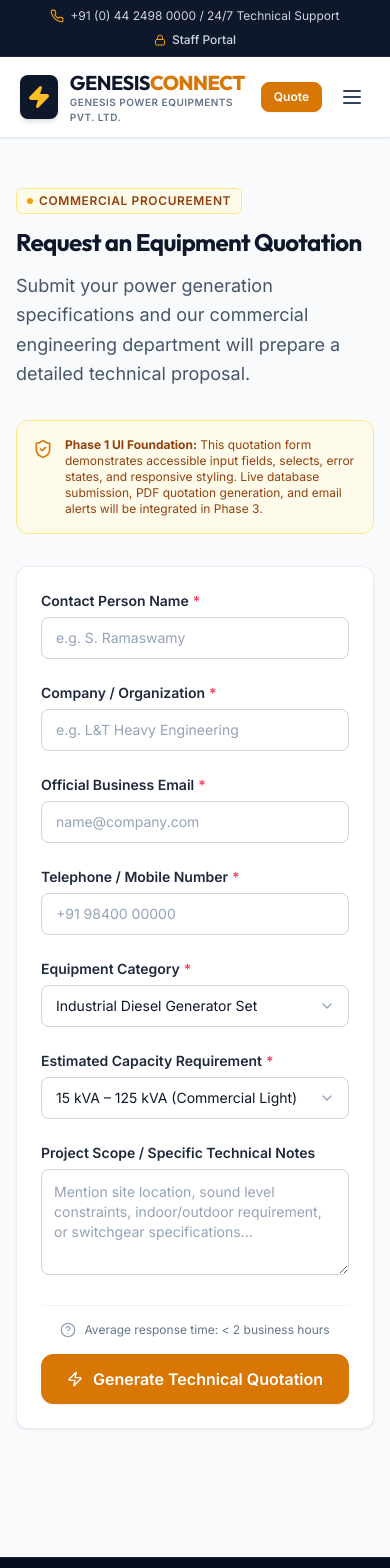
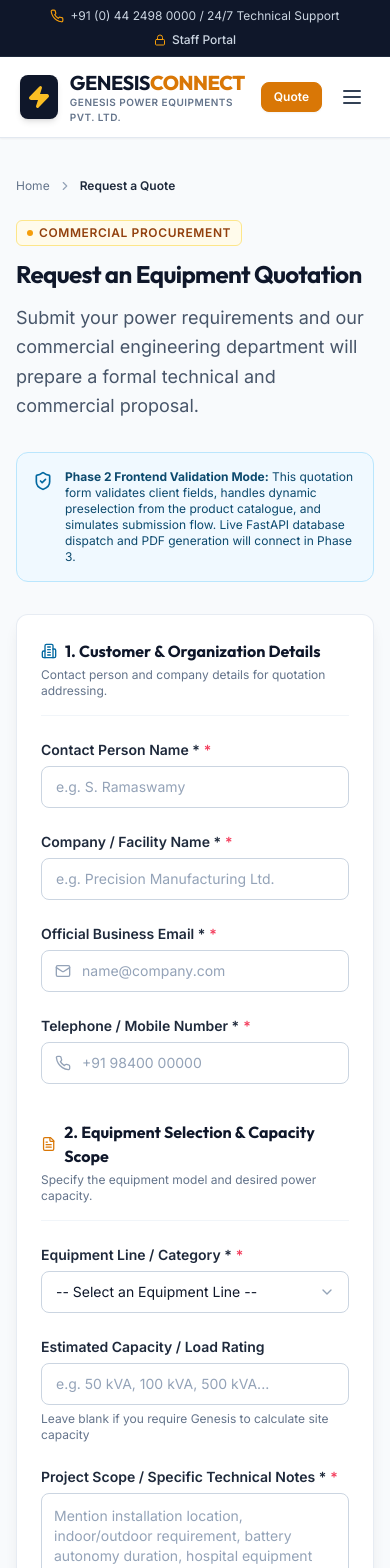
Before and after one commit to PraveenaMurugesan-tech/GenesisConnect, a React (Vite) app in the folder frontend/: page /request-quote in a window 390 px wide. Shown: the top 1568 px of the page. Built offline with nearby package versions, Linux system fonts and the light colour scheme; the HTML template or start-up script is replaced by a standard one.

Commit message:
feat: implement quote request interface

```diff
--- a/frontend/src/pages/RequestQuotePage.tsx
+++ b/frontend/src/pages/RequestQuotePage.tsx
@@ -1,5 +1,16 @@
-import React, { useState } from "react";
-import { Zap, CheckCircle2, ShieldCheck, HelpCircle } from "lucide-react";
+import React, { useState, useEffect } from "react";
+import { Link, useSearchParams } from "react-router-dom";
+import {
+  CheckCircle2,
+  HelpCircle,
+  ChevronRight,
+  ShieldCheck,
+  Send,
+  Building2,
+  Mail,
+  Phone,
+  FileText,
+} from "lucide-react";
 import { Container } from "../components/common/Container";
 import { SectionHeader } from "../components/common/SectionHeader";
 import { Input } from "../components/ui/Input";
@@ -7,127 +18,345 @@ import { Select } from "../components/ui/Select";
 import { Textarea } from "../components/ui/Textarea";
 import { Button } from "../components/ui/Button";
 import { Card, CardContent } from "../components/ui/Card";
+import { getAllProducts } from "../data/products";
+
+interface FormState {
+  customerName: string;
+  companyName: string;
+  email: string;
+  phone: string;
+  productSlug: string;
+  capacity: string;
+  message: string;
+}
+
+interface FormErrors {
+  customerName?: string;
+  companyName?: string;
+  email?: string;
+  phone?: string;
+  productSlug?: string;
+  message?: string;
+}
 
 export const RequestQuotePage: React.FC = () => {
+  const [searchParams] = useSearchParams();
+  const preselectedProduct = searchParams.get("product") || "";
+
+  const allProducts = getAllProducts();
+
+  const productOptions = [
+    { value: "", label: "-- Select an Equipment Line --" },
+    ...allProducts.map((p) => ({
+      value: p.slug,
+      label: `${p.name} (${p.category})`,
+    })),
+    { value: "general_power_consultation", label: "General Power Engineering Consultation" },
+    { value: "other_custom", label: "Other / Custom Specification" },
+  ];
+
+  const [formData, setFormData] = useState<FormState>({
+    customerName: "",
+    companyName: "",
+    email: "",
+    phone: "",
+    productSlug: "",
+    capacity: "",
+    message: "",
+  });
+
+  const [errors, setErrors] = useState<FormErrors>({});
+  const [isSubmitting, setIsSubmitting] = useState(false);
   const [submitted, setSubmitted] = useState(false);
-  const [isSubmitting, setIsSubmitting] = useState(false);
+  const [quoteReference, setQuoteReference] = useState("");
+
+  // Auto-select product if passed in URL query param
+  useEffect(() => {
+    if (preselectedProduct) {
+      const match = allProducts.find((p) => p.slug === preselectedProduct);
+      if (match) {
+        setFormData((prev) => ({ ...prev, productSlug: match.slug }));
+      }
+    }
+  }, [preselectedProduct, allProducts]);
+
+  const handleChange = (
+    e: React.ChangeEvent<HTMLInputElement | HTMLSelectElement | HTMLTextAreaElement>
+  ) => {
+    const { name, value } = e.target;
+    setFormData((prev) => ({ ...prev, [name]: value }));
+
+    // Clear error for field if user types
+    if (errors[name as keyof FormErrors]) {
+      setErrors((prev) => ({ ...prev, [name]: undefined }));
+    }
+  };
+
+  const validate = (): boolean => {
+    const newErrors: FormErrors = {};
+
+    if (!formData.customerName.trim()) {
+      newErrors.customerName = "Contact person name is required.";
+    }
+
+    if (!formData.companyName.trim()) {
+      newErrors.companyName = "Company or facility name is required.";
+    }
+
+    if (!formData.email.trim()) {
+      newErrors.email = "Business email address is required.";
+    } else if (!/^[^\s@]+@[^\s@]+\.[^\s@]+$/.test(formData.email.trim())) {
+      newErrors.email = "Please enter a valid email address.";
+    }
+
+    if (!formData.phone.trim()) {
+      newErrors.phone = "Telephone or mobile number is required.";
+    } else if (formData.phone.trim().length < 8) {
+      newErrors.phone = "Please enter a valid phone number (minimum 8 digits).";
+    }
+
+    if (!formData.productSlug) {
+      newErrors.productSlug = "Please select an equipment model or service category.";
+    }
+
+    if (!formData.message.trim()) {
+      newErrors.message = "Please describe your site requirement or technical scope.";
+    }
+
+    setErrors(newErrors);
+    return Object.keys(newErrors).length === 0;
+  };
 
   const handleSubmit = (e: React.FormEvent) => {
     e.preventDefault();
+
+    if (!validate()) return;
+
     setIsSubmitting(true);
+
+    // Simulate transient frontend submission latency (no live backend in Phase 2)
     setTimeout(() => {
+      const randomRef = `GEN-QT-${Math.floor(10000 + Math.random() * 90000)}`;
+      setQuoteReference(randomRef);
       setIsSubmitting(false);
       setSubmitted(true);
     }, 600);
   };
 
+  const handleReset = () => {
+    setFormData({
+      customerName: "",
+      companyName: "",
+      email: "",
+      phone: "",
+      productSlug: "",
+      capacity: "",
+      message: "",
+    });
+    setErrors({});
+    setSubmitted(false);
+    setQuoteReference("");
+  };
+
   return (
-    <div className="py-12 sm:py-16 space-y-12">
+    <div className="py-10 sm:py-14 space-y-12">
       <Container size="md">
+        {/* Breadcrumb Navigation */}
+        <nav aria-label="Breadcrumb" className="flex items-center gap-2 text-xs text-slate-500 mb-6">
+          <Link to="/" className="hover:text-slate-900 transition-colors">Home</Link>
+          <ChevronRight className="w-3.5 h-3.5 text-slate-400" />
+          <span className="text-slate-800 font-semibold">Request a Quote</span>
+        </nav>
+
+        {/* Section Header */}
         <SectionHeader
           badge="Commercial Procurement"
           title="Request an Equipment Quotation"
-          subtitle="Submit your power generation specifications and our commercial engineering department will prepare a detailed technical proposal."
+          subtitle="Submit your power requirements and our commercial engineering department will prepare a formal technical and commercial proposal."
           className="mb-8"
         />
 
-        {/* Phase 1 Notice */}
-        <div className="mb-8 p-4 rounded-xl bg-amber-50 border border-amber-200 flex items-start gap-3 text-xs text-amber-800">
-          <ShieldCheck className="w-5 h-5 text-amber-600 flex-shrink-0 mt-0.5" />
+        {/* Phase 2 Architecture Notice */}
+        <div className="p-4 rounded-xl bg-sky-50 border border-sky-200 flex items-start gap-3 text-xs text-sky-900 mb-8">
+          <ShieldCheck className="w-5 h-5 text-sky-700 flex-shrink-0 mt-0.5" />
           <div>
-            <span className="font-bold">Phase 1 UI Foundation:</span>
-            {" "}This quotation form demonstrates accessible input fields, selects, error states, and responsive styling. Live database submission, PDF quotation generation, and email alerts will be integrated in Phase 3.
+            <span className="font-bold">Phase 2 Frontend Validation Mode:</span>
+            {" "}This quotation form validates client fields, handles dynamic preselection from the product catalogue, and simulates submission flow. Live FastAPI database dispatch and PDF generation will connect in Phase 3.
           </div>
         </div>
 
         {submitted ? (
-          <div className="bg-white rounded-2xl border border-slate-200 p-8 sm:p-12 text-center shadow-industrial space-y-4">
-            <div className="w-14 h-14 rounded-full bg-emerald-50 border border-emerald-100 flex items-center justify-center text-emerald-600 mx-auto">
+          /* Submission Confirmation View */
+          <div className="bg-white rounded-2xl border border-slate-200 p-8 sm:p-12 text-center shadow-industrial space-y-6">
+            <div className="w-16 h-16 rounded-2xl bg-emerald-50 border border-emerald-200 flex items-center justify-center text-emerald-600 mx-auto">
               <CheckCircle2 className="w-8 h-8" />
             </div>
-            <h3 className="font-heading text-2xl font-bold text-slate-900">
-              Quotation Request Received (Demo)
-            </h3>
-            <p className="text-sm text-slate-600 max-w-md mx-auto leading-relaxed">
-              Thank you for testing the GenesisConnect Phase 1 quotation form layout. Your simulated requirement has been captured.
+
+            <div className="space-y-2">
+              <h2 className="font-heading text-2xl sm:text-3xl font-bold text-slate-900 tracking-tight">
+                Quotation Request Recorded
+              </h2>
+              <p className="text-sm text-slate-600 max-w-md mx-auto leading-relaxed">
+                Thank you for submitting your enquiry to <strong>Genesis Power Equipments Pvt. Ltd.</strong>
+              </p>
+            </div>
+
+            {/* Simulated Quotation Dossier Reference */}
+            <div className="p-5 rounded-xl bg-slate-50 border border-slate-200 max-w-md mx-auto text-left space-y-2.5 text-xs text-slate-700">
+              <div className="flex justify-between border-b border-slate-200 pb-2">
+                <span className="text-slate-500">Enquiry Reference:</span>
+                <span className="font-mono font-bold text-slate-900">{quoteReference}</span>
+              </div>
+              <div className="flex justify-between border-b border-slate-200 pb-2">
+                <span className="text-slate-500">Contact Representative:</span>
+                <span className="font-semibold text-slate-800">{formData.customerName}</span>
+              </div>
+              <div className="flex justify-between border-b border-slate-200 pb-2">
+                <span className="text-slate-500">Company / Plant:</span>
+                <span className="font-semibold text-slate-800">{formData.companyName}</span>
+              </div>
+              <div className="flex justify-between border-b border-slate-200 pb-2">
+                <span className="text-slate-500">Selected Equipment:</span>
+                <span className="font-semibold text-sky-700">
+                  {allProducts.find((p) => p.slug === formData.productSlug)?.name || formData.productSlug}
+                </span>
+              </div>
+              <div className="flex justify-between">
+                <span className="text-slate-500">Official Email:</span>
+                <span className="font-mono text-slate-800">{formData.email}</span>
+              </div>
+            </div>
+
+            <p className="text-xs text-slate-500 max-w-sm mx-auto">
+              In production, our commercial engineering team prepares formal equipment specifications and commercial proposals within 2 business hours.
             </p>
-            <div className="pt-4">
-              <Button
-                variant="outline"
-                size="md"
-                onClick={() => setSubmitted(false)}
-              >
-                Submit Another Request
+
+            <div className="pt-2 flex flex-wrap items-center justify-center gap-4">
+              <Button variant="outline" size="md" onClick={handleReset}>
+                Submit Another Quotation Request
               </Button>
+              <Link to="/products">
+                <Button variant="accent" size="md">
+                  Return to Products Catalog
+                </Button>
+              </Link>
             </div>
           </div>
         ) : (
-          <Card>
+          /* Main Quotation Form */
+          <Card className="shadow-industrial-lg">
             <CardContent className="p-6 sm:p-10">
-              <form onSubmit={handleSubmit} className="space-y-6">
+              <form onSubmit={handleSubmit} className="space-y-6" noValidate>
+                {/* Section 1: Customer Details */}
+                <div className="space-y-1 border-b border-slate-100 pb-4">
+                  <h3 className="font-heading text-base font-bold text-slate-900 flex items-center gap-2">
+                    <Building2 className="w-4 h-4 text-sky-700" />
+                    1. Customer &amp; Organization Details
+                  </h3>
+                  <p className="text-xs text-slate-500">
+                    Contact person and company details for quotation addressing.
+                  </p>
+                </div>
+
                 <div className="grid grid-cols-1 sm:grid-cols-2 gap-6">
                   <Input
-                    label="Contact Person Name"
+                    label="Contact Person Name *"
+                    name="customerName"
+                    value={formData.customerName}
+                    onChange={handleChange}
                     placeholder="e.g. S. Ramaswamy"
+                    error={errors.customerName}
                     required
                   />
+
                   <Input
-                    label="Company / Organization"
-                    placeholder="e.g. L&T Heavy Engineering"
+                    label="Company / Facility Name *"
+                    name="companyName"
+                    value={formData.companyName}
+                    onChange={handleChange}
+                    placeholder="e.g. Precision Manufacturing Ltd."
+                    error={errors.companyName}
                     required
                   />
                 </div>
 
                 <div className="grid grid-cols-1 sm:grid-cols-2 gap-6">
                   <Input
-                    label="Official Business Email"
+                    label="Official Business Email *"
                     type="email"
+                    name="email"
+                    value={formData.email}
+                    onChange={handleChange}
                     placeholder="name@company.com"
+                    leftIcon={<Mail className="w-4 h-4 text-slate-400" />}
+                    error={errors.email}
                     required
                   />
+
                   <Input
-                    label="Telephone / Mobile Number"
+                    label="Telephone / Mobile Number *"
                     type="tel"
+                    name="phone"
+                    value={formData.phone}
+                    onChange={handleChange}
                     placeholder="+91 98400 00000"
+                    leftIcon={<Phone className="w-4 h-4 text-slate-400" />}
+                    error={errors.phone}
                     required
                   />
                 </div>
 
+                {/* Section 2: Equipment Scope */}
+                <div className="space-y-1 border-b border-slate-100 pb-4 pt-3">
+                  <h3 className="font-heading text-base font-bold text-slate-900 flex items-center gap-2">
+                    <FileText className="w-4 h-4 text-amber-600" />
+                    2. Equipment Selection &amp; Capacity Scope
+                  </h3>
+                  <p className="text-xs text-slate-500">
+                    Specify the equipment model and desired power capacity.
+                  </p>
+                </div>
+
                 <div className="grid grid-cols-1 sm:grid-cols-2 gap-6">
                   <Select
-                    label="Equipment Category"
-                    options={[
-                      { value: "dg_set", label: "Industrial Diesel Generator Set" },
-                      { value: "acoustic", label: "Acoustic Enclosure / Soundproofing" },
-                      { value: "turnkey", label: "Turnkey Captive Power Plant" },
-                      { value: "amf_panel", label: "AMF / Synchronization Panels" },
-                      { value: "amc", label: "Maintenance Contract (AMC)" },
-                    ]}
+                    label="Equipment Line / Category *"
+                    name="productSlug"
+                    value={formData.productSlug}
+                    onChange={handleChange}
+                    options={productOptions}
+                    error={errors.productSlug}
                     required
                   />
 
-                  <Select
-                    label="Estimated Capacity Requirement"
-                    options={[
-                      { value: "15_125", label: "15 kVA – 125 kVA (Commercial Light)" },
-                      { value: "160_500", label: "160 kVA – 500 kVA (Medium Industrial)" },
-                      { value: "600_1250", label: "600 kVA – 1250 kVA (Heavy Industrial)" },
-                      { value: "1500_3000", label: "1500 kVA – 3000 kVA (Multi-Megawatt)" },
-                    ]}
+                  <Input
+                    label="Estimated Capacity / Load Rating"
+                    name="capacity"
+                    value={formData.capacity}
+                    onChange={handleChange}
+                    placeholder="e.g. 50 kVA, 100 kVA, 500 kVA..."
+                    helperText="Leave blank if you require Genesis to calculate site capacity"
+                  />
+                </div>
+
+                {/* Section 3: Project Requirement Notes */}
+                <div className="space-y-2">
+                  <Textarea
+                    label="Project Scope / Specific Technical Notes *"
+                    name="message"
+                    value={formData.message}
+                    onChange={handleChange}
+                    rows={4}
+                    placeholder="Mention installation location, indoor/outdoor requirement, battery autonomy duration, hospital equipment brand, or specific voltage constraints..."
+                    error={errors.message}
                     required
                   />
                 </div>
 
-                <Textarea
-                  label="Project Scope / Specific Technical Notes"
-                  rows={4}
-                  placeholder="Mention site location, sound level constraints, indoor/outdoor requirement, or switchgear specifications..."
-                />
-
+                {/* Submit Row */}
                 <div className="flex flex-col sm:flex-row items-center justify-between gap-4 pt-4 border-t border-slate-100">
                   <div className="flex items-center gap-2 text-xs text-slate-500">
                     <HelpCircle className="w-4 h-4 text-slate-400 flex-shrink-0" />
-                    <span>Average response time: &lt; 2 business hours</span>
+                    <span>Average commercial response time: &lt; 2 business hours</span>
                   </div>
 
                   <Button
@@ -135,8 +364,8 @@ export const RequestQuotePage: React.FC = () => {
                     variant="accent"
                     size="lg"
                     isLoading={isSubmitting}
-                    leftIcon={<Zap className="w-4 h-4" />}
-                    className="w-full sm:w-auto"
+                    leftIcon={<Send className="w-4 h-4" />}
+                    className="w-full sm:w-auto font-semibold shadow-md"
                   >
                     Generate Technical Quotation
                   </Button>
```
